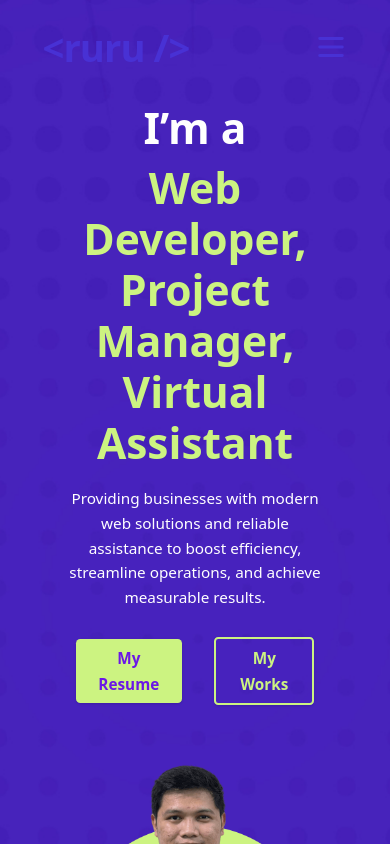
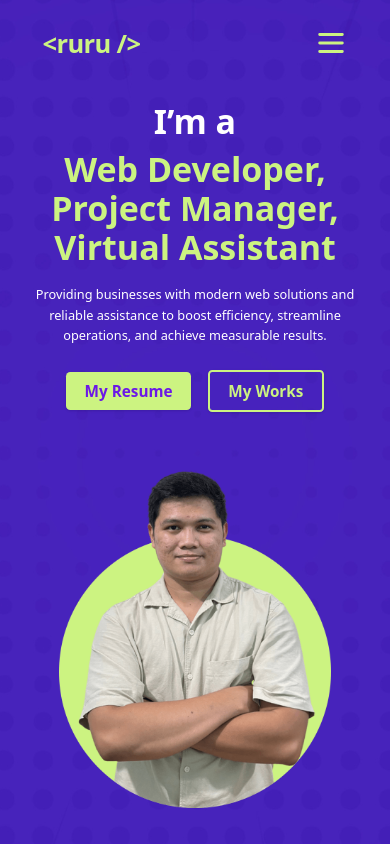
Before and after one commit to rcabaluna/website-portfolio, a React (Vite) app: page / in a window 390 px wide. Shown: the top 844 px of the page. Built offline with nearby package versions, Linux system fonts and the light colour scheme.

Commit message:
Fixed padding issues

```diff
--- a/src/assets/css/Hero.css
+++ b/src/assets/css/Hero.css
@@ -24,25 +24,6 @@
 	align-items: center;
 }
 
-.hero .running-text {
-	line-height: 1.2;
-	text-transform: uppercase;
-	font-size: 1.1em;
-	font-weight: 800;
-}
-
-.blinking-cursor {
-	display: inline-block;
-	margin-left: 2px;
-	animation: blink 1s steps(1, start) infinite;
-}
-
-@keyframes blink {
-	50% {
-		opacity: 0;
-	}
-}
-
 #my-work-btn-hero {
 	color: #ccf381;
 }
@@ -54,7 +35,7 @@
 /* Mobile: <640px */
 @media screen and (max-width: 639px) {
 	.hero {
-		padding: 6em 4em;
+		padding: 6em 2rem;
 		text-align: center;
 	}
 	#hero-title {
@@ -63,13 +44,16 @@
 
 	#hero-title-mobile {
 		display: block;
-		font-size: 2.5em;
-		line-height: 1.2;
+		font-size: 2em;
+	}
+
+	#hero-title-mobile-roles {
+		text-align: center !important;
 	}
 
 	.subtitle {
 		margin-top: 1.2em;
-		font-size: 0.9em !important;
+		font-size: 0.75em !important;
 	}
 
 	.action-buttons {
@@ -79,7 +63,7 @@
 	}
 
 	.action-buttons a {
-		margin: 0.5em;
+		margin: 0.5em 0;
 		padding: 0.4em 1.2em;
 		font-size: 0.9em;
 	}
--- a/src/components/Experience.jsx
+++ b/src/components/Experience.jsx
@@ -30,7 +30,7 @@ const imageVariant = {
 
 const Experience = () => {
     const ref = useRef(null);
-    const isInView = useInView(ref, { once: true, margin: "-350px" });
+    const isInView = useInView(ref, { once: true, margin: "-150px" });
 
     return (
         <section
--- a/src/components/Header.jsx
+++ b/src/components/Header.jsx
@@ -2,42 +2,73 @@ import React, { useState, useRef, useEffect } from "react";
 import "../assets/css/Header.css";
 import { Link } from "react-router-dom";
 
-
 const Header = ({ logoColor }) => {
   const [isOpen, setIsOpen] = useState(false);
+  const [currentLogoColor, setCurrentLogoColor] = useState(logoColor || "#CCF381");
+  const [showLogo, setShowLogo] = useState(true); // track logo visibility
   const dropdownRef = useRef(null);
+
+  // Detect screen size and set logo color
+  useEffect(() => {
+    const handleResize = () => {
+      if (window.innerWidth <= 640) {
+        setCurrentLogoColor("#CCF381");
+      } else {
+        setCurrentLogoColor(logoColor || "#CCF381");
+      }
+    };
+
+    handleResize();
+    window.addEventListener("resize", handleResize);
+    return () => window.removeEventListener("resize", handleResize);
+  }, [logoColor]);
+
+  // Fade logo in/out based on scroll position
+  useEffect(() => {
+    const handleScroll = () => {
+      if (window.scrollY === 0) {
+        setShowLogo(true);
+      } else {
+        setShowLogo(false);
+      }
+    };
+
+    handleScroll(); // run once at mount
+    window.addEventListener("scroll", handleScroll);
+    return () => window.removeEventListener("scroll", handleScroll);
+  }, []);
 
   // Close dropdown on outside click
   useEffect(() => {
     const handleClickOutside = (event) => {
-      if (
-        dropdownRef.current &&
-        !dropdownRef.current.contains(event.target)
-      ) {
+      if (dropdownRef.current && !dropdownRef.current.contains(event.target)) {
         setIsOpen(false);
       }
     };
     document.addEventListener("mousedown", handleClickOutside);
-    return () =>
-      document.removeEventListener("mousedown", handleClickOutside);
+    return () => document.removeEventListener("mousedown", handleClickOutside);
   }, []);
 
   return (
     <header className="fixed top-0 left-0 w-full z-50 px-10 py-6 bg-transparent">
-      <div className="max-w-screen-xl mx-auto flex justify-between items-center relative">
-        {/* Logo */}
-        <a href="/"
-          className="text-4xl font-bold tracking-tight transition-colors duration-500"
-          style={{ color: logoColor }}
+      <div className="max-w-screen-xl mx-auto flex items-center relative">
+
+        {/* Logo — fade in/out */}
+        <Link
+          to="/"
+          className={`font-bold tracking-tight transition-all duration-500 ease-in-out
+            text-2xl sm:text-3xl md:text-4xl lg:text-5xl xl:text-6xl
+            ${showLogo ? "opacity-100 translate-y-0" : "opacity-0 -translate-y-2 pointer-events-none"}`}
+          style={{ color: currentLogoColor }}
         >
           {"<ruru />"}
-        </a>
+        </Link>
 
-        {/* Toggle Menu Icon */}
+        {/* Toggle Menu Icon — always stays at right */}
         <button
           onClick={() => setIsOpen(true)}
-          style={{ color: logoColor }} // 🔹 match logo color dynamically
-          className="hover:opacity-80 transition"
+          style={{ color: currentLogoColor }}
+          className="ml-auto hover:opacity-80 transition"
           aria-label="Open menu"
         >
           <svg
@@ -47,23 +78,16 @@ const Header = ({ logoColor }) => {
             strokeWidth={2}
             viewBox="0 0 24 24"
           >
-            <path
-              strokeLinecap="round"
-              strokeLinejoin="round"
-              d="M4 6h16M4 12h16M4 18h16"
-            />
+            <path strokeLinecap="round" strokeLinejoin="round" d="M4 6h16M4 12h16M4 18h16" />
           </svg>
         </button>
 
         {/* Dropdown Menu */}
         <div
           ref={dropdownRef}
-          className={`absolute top-full right-0 mt-6 w-72 bg-white shadow-2xl transition-all duration-300 ease-in-out transform origin-top ${isOpen
-            ? "opacity-100 scale-100 visible"
-            : "opacity-0 scale-95 invisible"
-            }`}
+          className={`absolute top-full right-0 mt-6 w-72 bg-white shadow-2xl transition-all duration-300 ease-in-out transform origin-top
+            ${isOpen ? "opacity-100 scale-100 visible" : "opacity-0 scale-95 invisible"}`}
         >
-
           <ul className="flex flex-col gap-4 px-6 py-6 text-lg font-medium text-[#22272f]">
             <li className="flex justify-between items-center">
               <Link
@@ -120,12 +144,7 @@ const Header = ({ logoColor }) => {
                 className="hover:text-[#4831d4] transition"
                 aria-label="LinkedIn"
               >
-                <svg
-                  xmlns="http://www.w3.org/2000/svg"
-                  className="h-5 w-5"
-                  fill="currentColor"
-                  viewBox="0 0 24 24"
-                >
+                <svg xmlns="http://www.w3.org/2000/svg" className="h-5 w-5" fill="currentColor" viewBox="0 0 24 24">
                   <path d="M20.45 20.45h-3.55v-5.57c0-1.33-.03-3.04-1.85-3.04-1.85 0-2.14 1.45-2.14 2.95v5.66h-3.55V9h3.41v1.56h.05c.48-.9 1.65-1.85 3.4-1.85 3.63 0 4.3 2.39 4.3 5.5v6.24zM5.34 7.43a2.06 2.06 0 1 1 0-4.12 2.06 2.06 0 0 1 0 4.12zM7.12 20.45H3.56V9h3.56v11.45zM22.23 0H1.77C.8 0 0 .77 0 1.72v20.55C0 23.23.8 24 1.77 24h20.46c.97 0 1.77-.77 1.77-1.72V1.72C24 .77 23.2 0 22.23 0z" />
                 </svg>
               </a>
@@ -137,12 +156,7 @@ const Header = ({ logoColor }) => {
                 className="hover:text-[#4831d4] transition"
                 aria-label="GitHub"
               >
-                <svg
-                  xmlns="http://www.w3.org/2000/svg"
-                  className="h-5 w-5"
-                  fill="currentColor"
-                  viewBox="0 0 24 24"
-                >
+                <svg xmlns="http://www.w3.org/2000/svg" className="h-5 w-5" fill="currentColor" viewBox="0 0 24 24">
                   <path d="M12 0C5.37 0 0 5.37 0 12c0 5.3 3.44 9.8 8.2 11.39.6.11.82-.26.82-.58v-2.03c-3.34.73-4.04-1.61-4.04-1.61-.55-1.4-1.34-1.78-1.34-1.78-1.09-.75.08-.73.08-.73 1.2.08 1.84 1.24 1.84 1.24 1.07 1.83 2.8 1.3 3.48.99.11-.78.42-1.3.76-1.6-2.66-.3-5.46-1.33-5.46-5.92 0-1.31.47-2.38 1.24-3.22-.12-.3-.54-1.52.12-3.16 0 0 1.01-.32 3.3 1.23a11.5 11.5 0 0 1 6 0c2.28-1.55 3.29-1.23 3.29-1.23.66 1.64.24 2.86.12 3.16.77.84 1.24 1.91 1.24 3.22 0 4.6-2.8 5.61-5.48 5.91.43.37.81 1.1.81 2.22v3.29c0 .32.21.7.82.58A12 12 0 0 0 24 12c0-6.63-5.37-12-12-12z" />
                 </svg>
               </a>
@@ -154,17 +168,11 @@ const Header = ({ logoColor }) => {
                 className="hover:text-[#4831d4] transition"
                 aria-label="Facebook"
               >
-                <svg
-                  xmlns="http://www.w3.org/2000/svg"
-                  className="h-5 w-5"
-                  fill="currentColor"
-                  viewBox="0 0 24 24"
-                >
+                <svg xmlns="http://www.w3.org/2000/svg" className="h-5 w-5" fill="currentColor" viewBox="0 0 24 24">
                   <path d="M22.675 0h-21.35C.597 0 0 .597 0 1.325v21.351C0 23.403.597 24 1.325 24h11.494v-9.294H9.691v-3.622h3.128V8.413c0-3.1 1.894-4.788 4.659-4.788 1.325 0 2.463.099 2.795.143v3.24l-1.918.001c-1.504 0-1.796.715-1.796 1.763v2.31h3.587l-.467 3.622h-3.12V24h6.116C23.403 24 24 23.403 24 22.676V1.325C24 .597 23.403 0 22.675 0z" />
                 </svg>
               </a>
             </div>
-
           </div>
         </div>
       </div>
--- a/src/components/Hero.jsx
+++ b/src/components/Hero.jsx
@@ -71,7 +71,7 @@ const Hero = () => {
 
             {/* Roles */}
             <span
-              className="relative text-[#ccf381] flex flex-wrap gap-x-2"
+              className="relative text-[#ccf381] text-center gap-x-2"
               id="hero-title-mobile-roles"
             >
               {["Web Developer", "Project Manager", "Virtual Assistant"].map(
@@ -83,7 +83,7 @@ const Hero = () => {
                     transition={{ duration: 0.6, delay: i * 0.3 }}
                   >
                     {role}
-                    {i < 2 && ","}
+                    {i < 2 && ", "}
                   </motion.span>
                 )
               )}
```
